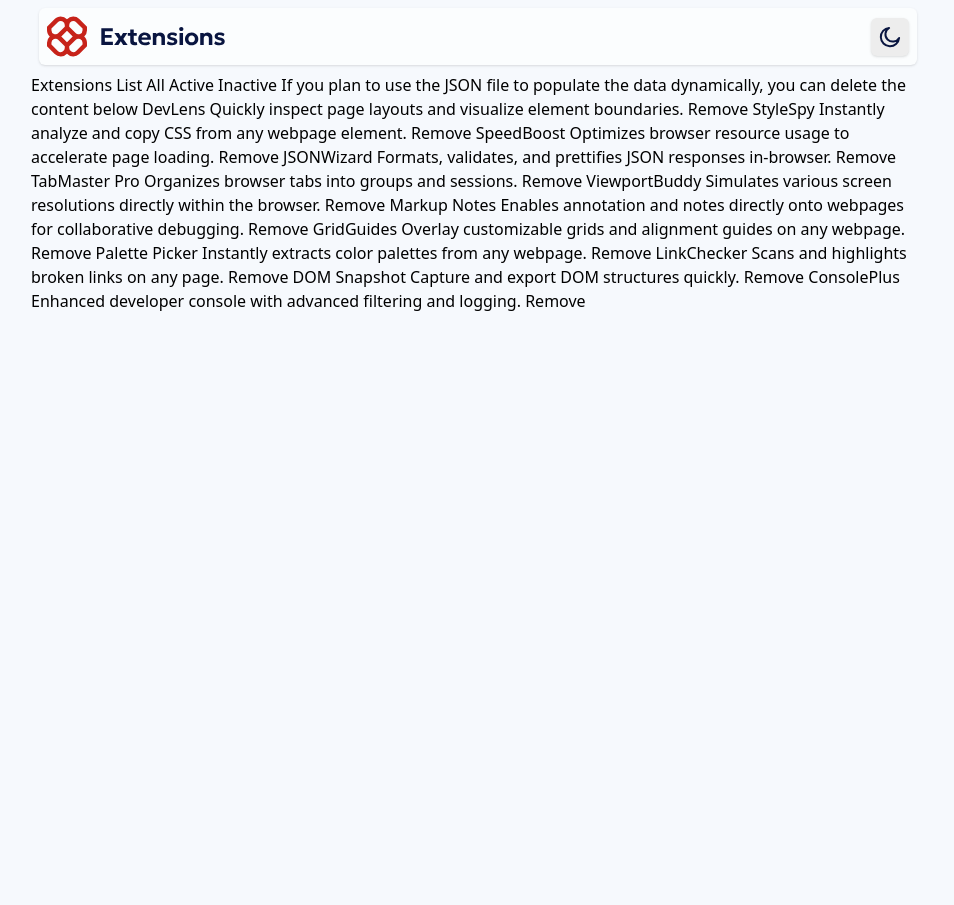
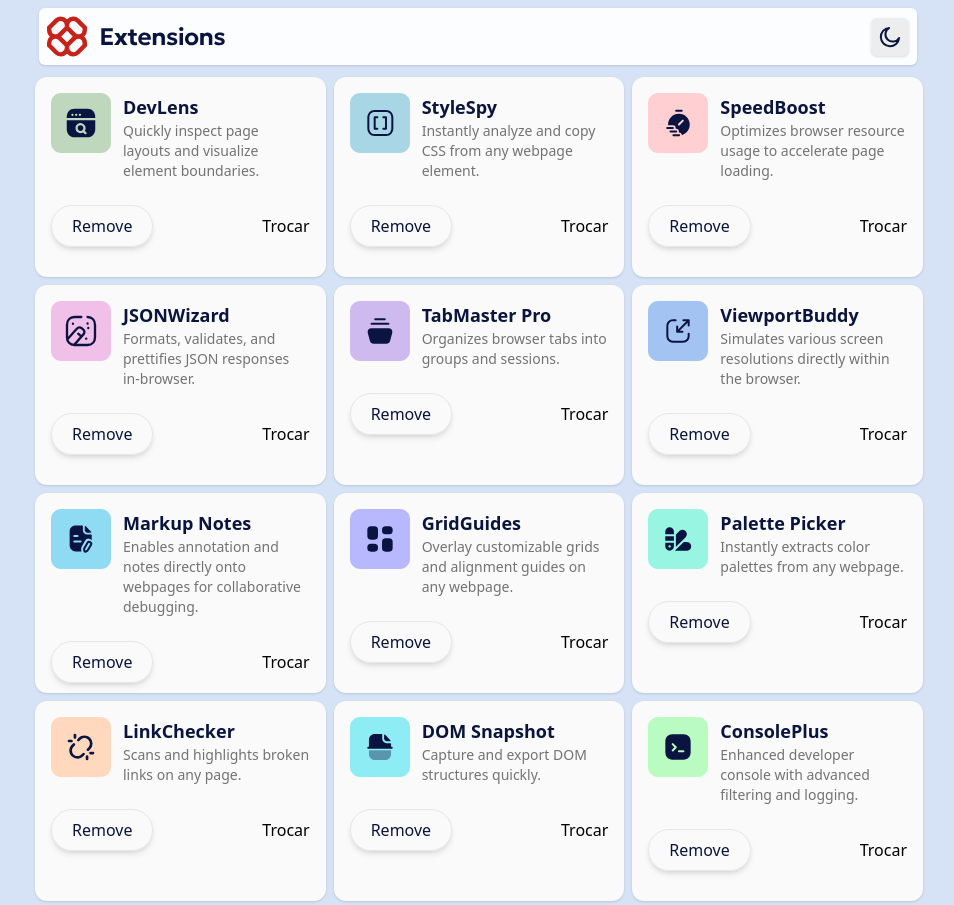
Before and after one commit to DomeniqueRosa/portfolio-react, a React (Vite) app in the folder browser-extensions/: page / in a window 1280 px wide. Shown: the whole page, without its empty margins (161-1115 px from the left). Before the commit the page ends 800 px from the top, so only its background shows below. Built offline with nearby package versions, Linux system fonts and the light colour scheme.

Commit message:
change style card

```diff
--- a/browser-extensions/data.json
+++ b/browser-extensions/data.json
@@ -1,74 +1,74 @@
 [
     {
-        "logo": "./assets/images/logo-devlens.svg",
+        "logo": "src/assets/images/logo-devlens.svg",
         "name": "DevLens",
         "description": "Quickly inspect page layouts and visualize element boundaries.",
         "isActive": true
     },
     {
-        "logo": "./assets/images/logo-style-spy.svg",
+        "logo": "src/assets/images/logo-style-spy.svg",
         "name": "StyleSpy",
         "description": "Instantly analyze and copy CSS from any webpage element.",
         "isActive": true
     },
     {
-        "logo": "./assets/images/logo-speed-boost.svg",
+        "logo": "src/assets/images/logo-speed-boost.svg",
         "name": "SpeedBoost",
         "description": "Optimizes browser resource usage to accelerate page loading.",
         "isActive": false
     },
     {
-        "logo": "./assets/images/logo-json-wizard.svg",
+        "logo": "src/assets/images/logo-json-wizard.svg",
         "name": "JSONWizard",
         "description": "Formats, validates, and prettifies JSON responses in-browser.",
         "isActive": true
     },
     {
-        "logo": "./assets/images/logo-tab-master-pro.svg",
+        "logo": "src/assets/images/logo-tab-master-pro.svg",
         "name": "TabMaster Pro",
         "description": "Organizes browser tabs into groups and sessions.",
         "isActive": true
     },
     {
-        "logo": "./assets/images/logo-viewport-buddy.svg",
+        "logo": "src/assets/images/logo-viewport-buddy.svg",
         "name": "ViewportBuddy",
         "description": "Simulates various screen resolutions directly within the browser.",
         "isActive": false
     },
     {
-        "logo": "./assets/images/logo-markup-notes.svg",
+        "logo": "src/assets/images/logo-markup-notes.svg",
         "name": "Markup Notes",
         "description": "Enables annotation and notes directly onto webpages for collaborative debugging.",
         "isActive": true
     },
     {
-        "logo": "./assets/images/logo-grid-guides.svg",
+        "logo": "src/assets/images/logo-grid-guides.svg",
         "name": "GridGuides",
         "description": "Overlay customizable grids and alignment guides on any webpage.",
         "isActive": false
     },
     {
-        "logo": "./assets/images/logo-palette-picker.svg",
+        "logo": "src/assets/images/logo-palette-picker.svg",
         "name": "Palette Picker",
         "description": "Instantly extracts color palettes from any webpage.",
         "isActive": true
     },
     {
-        "logo": "./assets/images/logo-link-checker.svg",
+        "logo": "src/assets/images/logo-link-checker.svg",
         "name": "LinkChecker",
         "description": "Scans and highlights broken links on any page.",
         "isActive": true
     },
     {
-        "logo": "./assets/images/logo-dom-snapshot.svg",
+        "logo": "src/assets/images/logo-dom-snapshot.svg",
         "name": "DOM Snapshot",
         "description": "Capture and export DOM structures quickly.",
         "isActive": false
     },
     {
-        "logo": "./assets/images/logo-console-plus.svg",
+        "logo": "src/assets/images/logo-console-plus.svg",
         "name": "ConsolePlus",
         "description": "Enhanced developer console with advanced filtering and logging.",
         "isActive": true
     }
-  ]
+]
--- a/browser-extensions/index.html
+++ b/browser-extensions/index.html
@@ -6,7 +6,7 @@
     <meta name="viewport" content="width=device-width, initial-scale=1.0" />
     <title>Vite + React</title>
   </head>
-  <body class="overflow-hidden dark:bg-neutral-900 bg-neutral-200/20 dark:text-white">
+  <body class="dark:bg-neutral-900 bg-neutral-200 dark:text-white">
     <div id="root"></div>
     <script type="module" src="/src/main.jsx"></script>
   </body>
--- a/browser-extensions/src/App.jsx
+++ b/browser-extensions/src/App.jsx
@@ -1,6 +1,7 @@
 import { useState } from "react";
 import Card from "./components/Card";
 import Header from "./components/Header";
+import Data from "../data.json"
 
 function App() {
   const [isDark, setIsDark] = useState(false);
@@ -14,24 +15,10 @@ function App() {
     <>
       <div className="md:w-[70%]  m-auto">
         <Header isDark={isDark} handTheme={handTheme} />
-        <p>
-          Extensions List All Active Inactive If you plan to use the JSON file
-          to populate the data dynamically, you can delete the content below
-          DevLens Quickly inspect page layouts and visualize element boundaries.
-          Remove StyleSpy Instantly analyze and copy CSS from any webpage
-          element. Remove SpeedBoost Optimizes browser resource usage to
-          accelerate page loading. Remove JSONWizard Formats, validates, and
-          prettifies JSON responses in-browser. Remove TabMaster Pro Organizes
-          browser tabs into groups and sessions. Remove ViewportBuddy Simulates
-          various screen resolutions directly within the browser. Remove Markup
-          Notes Enables annotation and notes directly onto webpages for
-          collaborative debugging. Remove GridGuides Overlay customizable grids
-          and alignment guides on any webpage. Remove Palette Picker Instantly
-          extracts color palettes from any webpage. Remove LinkChecker Scans and
-          highlights broken links on any page. Remove DOM Snapshot Capture and
-          export DOM structures quickly. Remove ConsolePlus Enhanced developer
-          console with advanced filtering and logging. Remove
-        </p>
+        <div className="grid lg:grid-cols-3 grid-cols-1 md:grid-cols-2">
+          {Data.map((item) => <Card title={item.name} description={item.description} isActive={item.isActive}
+          logo={item.logo} key={item.name}/>)}
+        </div>
       </div>
     </>
   );
--- a/browser-extensions/src/components/Card.jsx
+++ b/browser-extensions/src/components/Card.jsx
@@ -1,32 +1,23 @@
-import React, { useState } from 'react';
 
-export default function Card() {
-  const [ativo, setAtivo] = useState(false)
+export default function Card({ title, description, isActive, logo }) {
+
   return (
-    <div className="bg-[#23263A] rounded-xl p-4 flex flex-col w-[300px]">
-      <div className="flex items-start gap-3">
-        <div className="bg-[#C7FCEC] rounded-md p-2">
-          <svg width="24" height="24" fill="none">
-            <rect width="24" height="24" rx="4" fill="#23263A" />
-            <rect x="5" y="5" width="14" height="14" rx="2" fill="#C7FCEC" />
-            {/* Substitua o SVG pelo logo real se houver */}
-          </svg>
-        </div>
+    <div className="shadow bg-neutral-50 dark:bg-neutral-800 rounded-xl p-4 m-1 max-w-[380px] h-[200px]">
+      <div className="flex  items-start gap-3">
+        <img src={logo} alt="" />
         <div>
-          <h3 className="text-white font-semibold text-lg">DevLens</h3>
-          <p className="text-gray-300 text-sm">
-            Quickly inspect page layouts and visualize element boundaries.
-          </p>
+          <h3 className="dark:text-white text-neutral-900 font-semibold text-lg">{title}</h3>
+          <p className="dark:text-gray-300  text-neutral-500 text-sm">{description}</p>
         </div>
       </div>
       <div className="flex items-center justify-between mt-6">
-        <button className="bg-red-500 hover:bg-red-600 text-white px-5 py-2 rounded-full font-medium shadow-md transition-colors duration-200 flex items-center">
+        <button className="border-0.5 hover:bg-red-600 hover:text-white dark:text-white text-neutral-900 px-5 py-2 rounded-full font-medium shadow-md transition-colors duration-200 flex items-center">
           Remove
         </button>
 
-       {/* escolha */}
-       <input type="checkout" checked={ativo}
-       onChange={() => setAtivo(!ativo)}/>
+        <button>
+          Trocar
+        </button>
       </div>
     </div>
   );
--- a/browser-extensions/src/components/Header.jsx
+++ b/browser-extensions/src/components/Header.jsx
@@ -1,4 +1,4 @@
-import React, { useState } from "react";
+
 import Sun from "../assets/images/icon-sun.svg";
 import Moon from "../assets/images/icon-moon.svg";
 import Logo from "../assets/images/logo.svg"
@@ -7,7 +7,7 @@ export default function Header({isDark, handTheme}) {
   return (
     <div className="m-2 rounded-md p-2 flex justify-between items-center bg-neutral-0 w-[98%] shadow dark:bg-neutral-800">
       <div>
-        <img src={Logo} alt="" />
+        {isDark ? <h1 className="text-white text-2xl text-bold">Extensions</h1>: <img src={Logo} alt="" />}
       </div>
       <button className="p-2 dark:bg-neutral-700 shadow bg-neutral-100 rounded-md dark:hover:bg-neutral-600 hover:bg-neutral-300" onClick={handTheme}>
         <img src={isDark ? Sun : Moon} alt="" />
--- a/browser-extensions/tailwind.config.js
+++ b/browser-extensions/tailwind.config.js
@@ -5,6 +5,9 @@ export default {
 
   theme: {
     extend: {
+      borderWidth: {
+        '0.5': '0.2px',
+      },
       colors: {
         neutral: {
           900: "hsl(227, 75%, 14%)",
```
